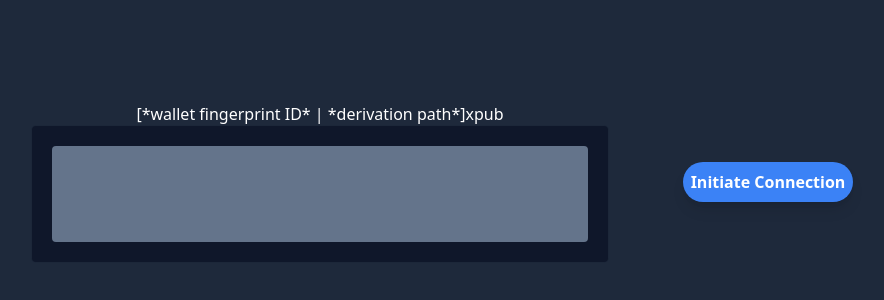
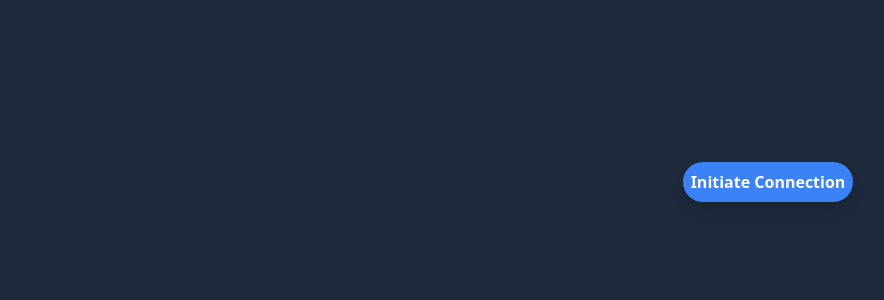
Before and after one commit to nhamilton1/ledger-sign-psbt, a Next.js app: page / in a window 1280 px wide. Shown: the part 218-518 px from the top of the page, without its empty margins (160-1044 px from the left). Built offline with nearby package versions, Linux system fonts and the light colour scheme.

Commit message:
formatting and serialize change

```diff
--- a/src/features/ledger-sign-psbt.tsx
+++ b/src/features/ledger-sign-psbt.tsx
@@ -7,6 +7,13 @@ const LedgerImportButton: React.FC = () => {
   const [showSuccessMessage, setShowSuccessMessage] = useState(false);
   const [errorMessage, setErrorMessage] = useState("");
   const [loading, setLoading] = useState(false);
+  const [psbtBase64BeforeSig, setPsbtBase64BeforeSig] = useState<string | null>(
+    null
+  );
+  const [psbtBase64AfterSig, setPsbtBase64AfterSig] = useState<string | null>(
+    null
+  );
+  const [signature, setSignature] = useState<string | null>(null);
   const [ledgerData, setLedgerData] = useState<{
     fingerprint: string;
     derivation_path: string;
@@ -41,7 +48,8 @@ const LedgerImportButton: React.FC = () => {
       setShowSuccessMessage(true);
 
       const name = "Ledger PSBT Bounty";
-      const description_template = "wsh(and_v(or_c(pk(@1/**),v:older(5)),pk(@0/**)))";
+      const description_template =
+        "wsh(and_v(or_c(pk(@1/**),v:older(5)),pk(@0/**)))";
 
       const our_key_info = `[${fingerprint}/84'/1'/0']${xpub}`;
       const keys = [our_key_info, other_key_info];
@@ -73,17 +81,23 @@ const LedgerImportButton: React.FC = () => {
         return;
       }
 
-      console.log("ledger made psbt", psbt);
+      const psbt64BeforeSign = psbt.serialize().toString("base64");
+      setPsbtBase64BeforeSig(psbt64BeforeSign);
 
-      // debugger;
       const result = await app.signPsbt(psbt, policy_map, policyHmac, () => {
         console.log("signing input");
         return;
       });
 
-      console.log("signatures: ", result);
+      const signature = result[0]?.[2].toString("hex") ?? null;
+      const psbt64 = psbt.serialize().toString("base64");
 
+      setSignature(signature);
+      setPsbtBase64AfterSig(psbt64);
+
+      console.log("ledger made psbt", psbt);
       setLoading(false);
+      transport.close();
     } catch (err) {
       if (err instanceof Error) {
         console.log(err);
@@ -99,20 +113,56 @@ const LedgerImportButton: React.FC = () => {
 
   return (
     <div className="flex w-full max-w-4xl flex-col-reverse items-center justify-center gap-4 text-white md:flex-row md:justify-evenly md:gap-0">
-      <div className="flex w-full flex-col">
+      <div className="flex w-full flex-col gap-4">
+        {!!ledgerData.xpub && (
+          <div>
             <p className="text-center">
               [*wallet fingerprint ID* | *derivation path*]xpub
             </p>
             <div className="w-full rounded bg-slate-900 p-5 ring-1 ring-slate-900/10">
               <div className="flex h-full max-w-xl flex-col items-center justify-center rounded bg-slate-500 md:h-24">
-            {!!ledgerData.xpub && (
                 <p className="max-w-md break-all">
                   [{ledgerData.fingerprint}/{ledgerData.derivation_path}]
                   {ledgerData.xpub}
                 </p>
-            )}
               </div>
             </div>
+          </div>
+        )}
+        {!!psbtBase64BeforeSig && (
+          <div>
+            <p className="text-center">
+              PSBT Before Ledger Signature (Base64 Encoded)
+            </p>
+            <div className="w-full rounded bg-slate-900 p-5 ring-1 ring-slate-900/10">
+              <div className="h-20 overflow-auto bg-slate-500 px-2">
+                <p className="break-all">{psbtBase64BeforeSig}</p>
+              </div>
+            </div>
+          </div>
+        )}
+        {!!signature && (
+          <div>
+            <p className="text-center">Signature (Hex Encoded)</p>
+            <div className="w-full rounded bg-slate-900 p-5 ring-1 ring-slate-900/10">
+              <div className="flex h-full flex-col items-center justify-center rounded bg-slate-500">
+                <p className="max-w-md break-all">{signature}</p>
+              </div>
+            </div>
+          </div>
+        )}
+        {!!psbtBase64AfterSig && (
+          <div>
+            <p className="text-center">
+              PSBT After Ledger Signature (Base64 Encoded)
+            </p>
+            <div className="w-full rounded bg-slate-900 p-5 ring-1 ring-slate-900/10">
+              <div className="h-20 overflow-auto bg-slate-500 px-2">
+                <p className="break-all">{psbtBase64AfterSig}</p>
+              </div>
+            </div>
+          </div>
+        )}
       </div>
       <div className="flex w-full max-w-xs flex-col items-center justify-center">
         {!!errorMessage && (
```
Also changed, not shown: 1 other file (tests, documents, lock files or other folders). Lines whose indentation alone changed are shown as unchanged.
